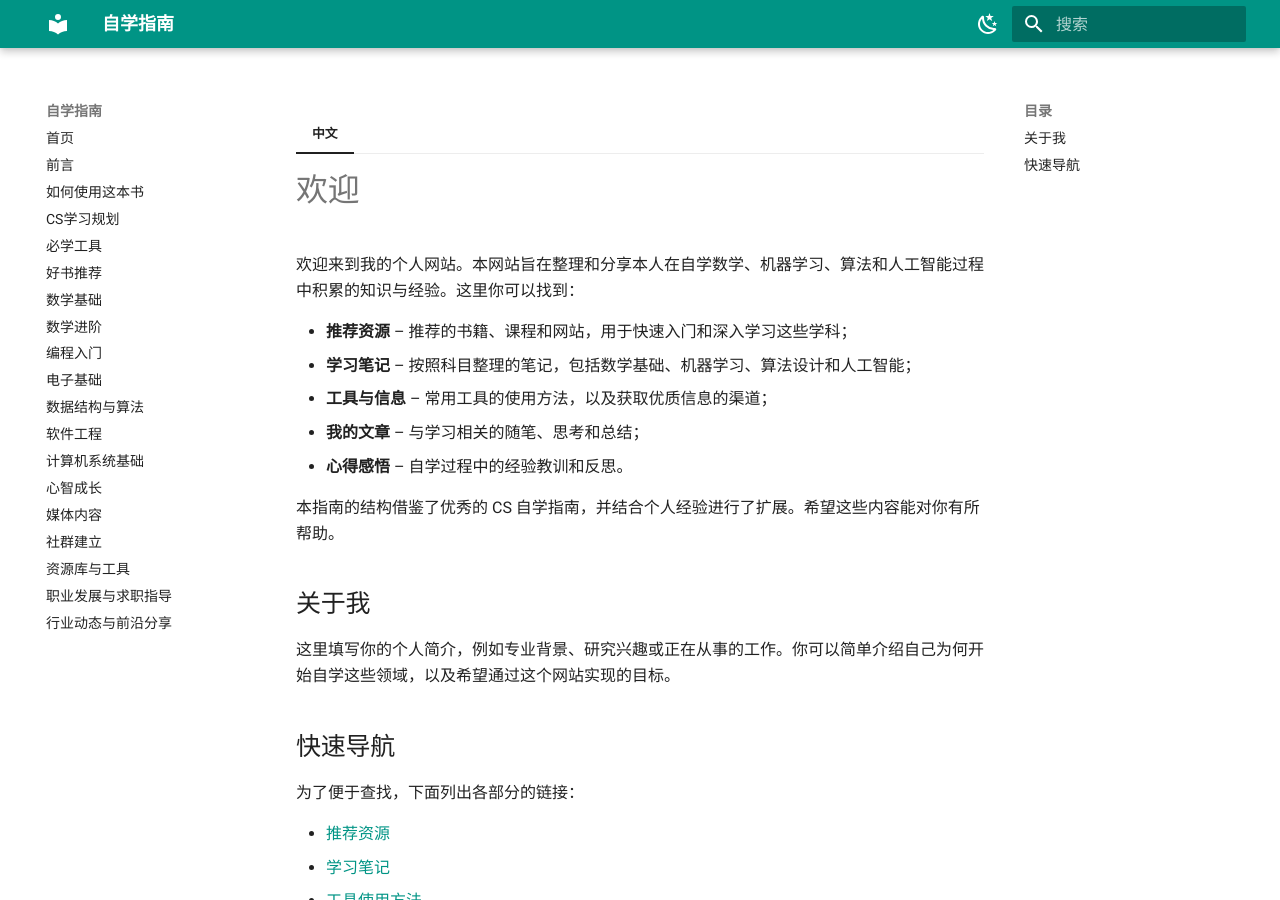
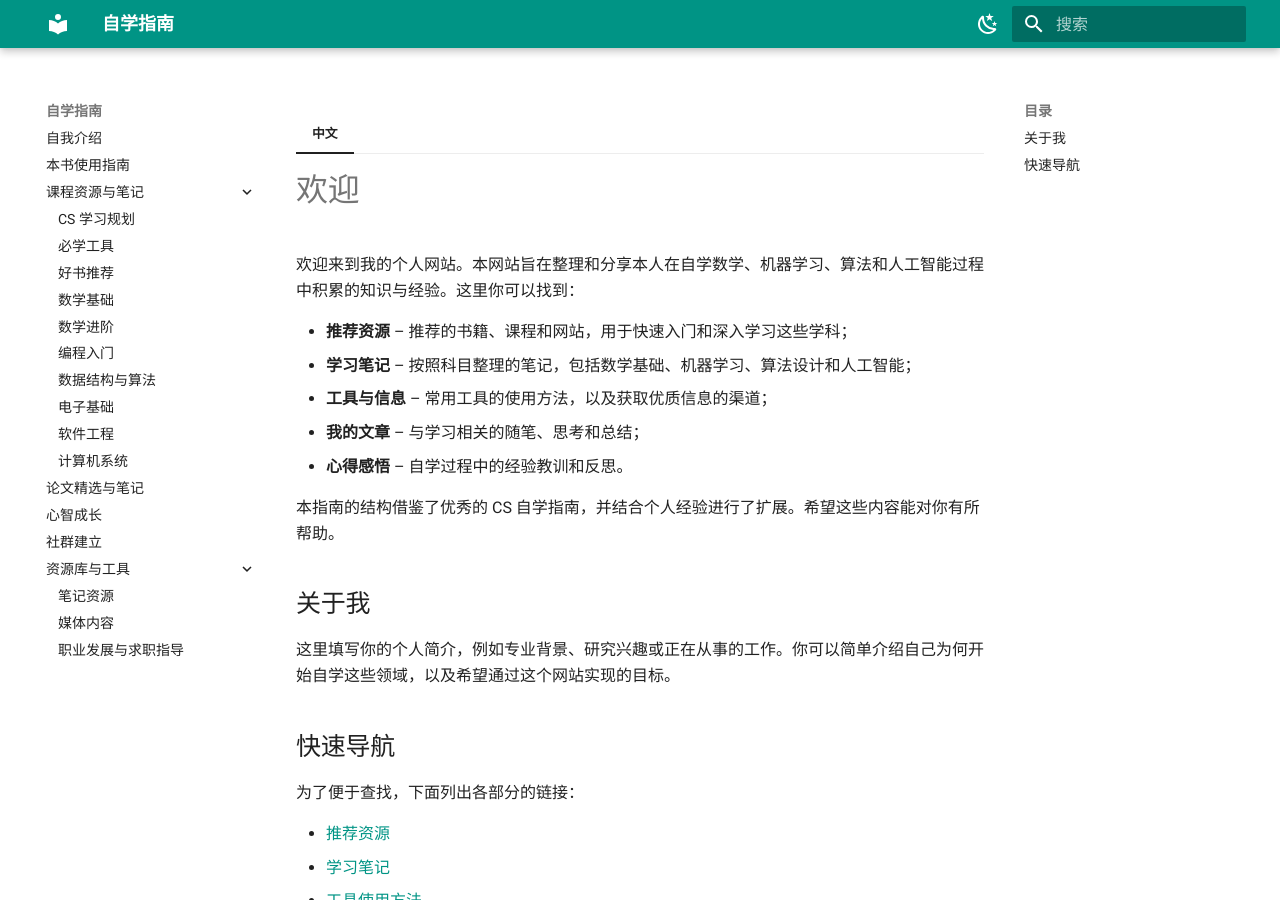
Before and after one commit to MIStatlE/MIStatlE.github.io, an MkDocs documentation site: the page built from docs/index.md, in a window 1280 px wide and 900 px high. Built offline with MkDocs 1.6.1 and Material for MkDocs 9.7.7, drawn with Linux system fonts in a browser that asks for light colours; some of the changed lines change nothing that is shown.

Commit message:
Update mkdocs.yml

```diff
--- a/mkdocs.yml
+++ b/mkdocs.yml
@@ -63,22 +63,28 @@ plugins:
       separator: '[\\s\\-，。,.、；;！？!?\\u3000]+'
 
 nav:
-  - 首页: zh/index.md
-  - 前言: zh/preface.md
-  - 如何使用这本书: zh/how-to-use.md
-  - CS学习规划: zh/plan.md
-  - 必学工具: zh/tools.md
-  - 好书推荐: zh/books.md
-  - 数学基础: zh/math-basic.md
-  - 数学进阶: zh/math-advanced.md
-  - 编程入门: zh/programming-basic.md
-  - 电子基础: zh/electronics.md
-  - 数据结构与算法: zh/data-algorithm.md
-  - 软件工程: zh/software-engineering.md
-  - 计算机系统基础: zh/computer-systems.md
+  - 自我介绍: zh/preface.md
+  - 本书使用指南: zh/how-to-use.md
+
+  - 课程资源与笔记:
+      - CS 学习规划: zh/plan.md
+      - 必学工具: zh/tools.md
+      - 好书推荐: zh/books.md
+      - 数学基础: zh/math-basic.md
+      - 数学进阶: zh/math-advanced.md
+      - 编程入门: zh/programming-basic.md
+      - 数据结构与算法: zh/data-algorithm.md
+      - 电子基础: zh/electronics.md
+      - 软件工程: zh/software-engineering.md
+      - 计算机系统: zh/computer-systems.md
+
+  - 论文精选与笔记: zh/industry.md   # 目前用行业动态与前沿的文件占位
+
   - 心智成长: zh/growth.md
-  - 媒体内容: zh/media.md
+
   - 社群建立: zh/community.md
-  - 资源库与工具: zh/resources.md
-  - 职业发展与求职指导: zh/career.md
-  - 行业动态与前沿分享: zh/industry.md
+
+  - 资源库与工具:
+      - 笔记资源: zh/resources.md
+      - 媒体内容: zh/media.md
+      - 职业发展与求职指导: zh/career.md
```
